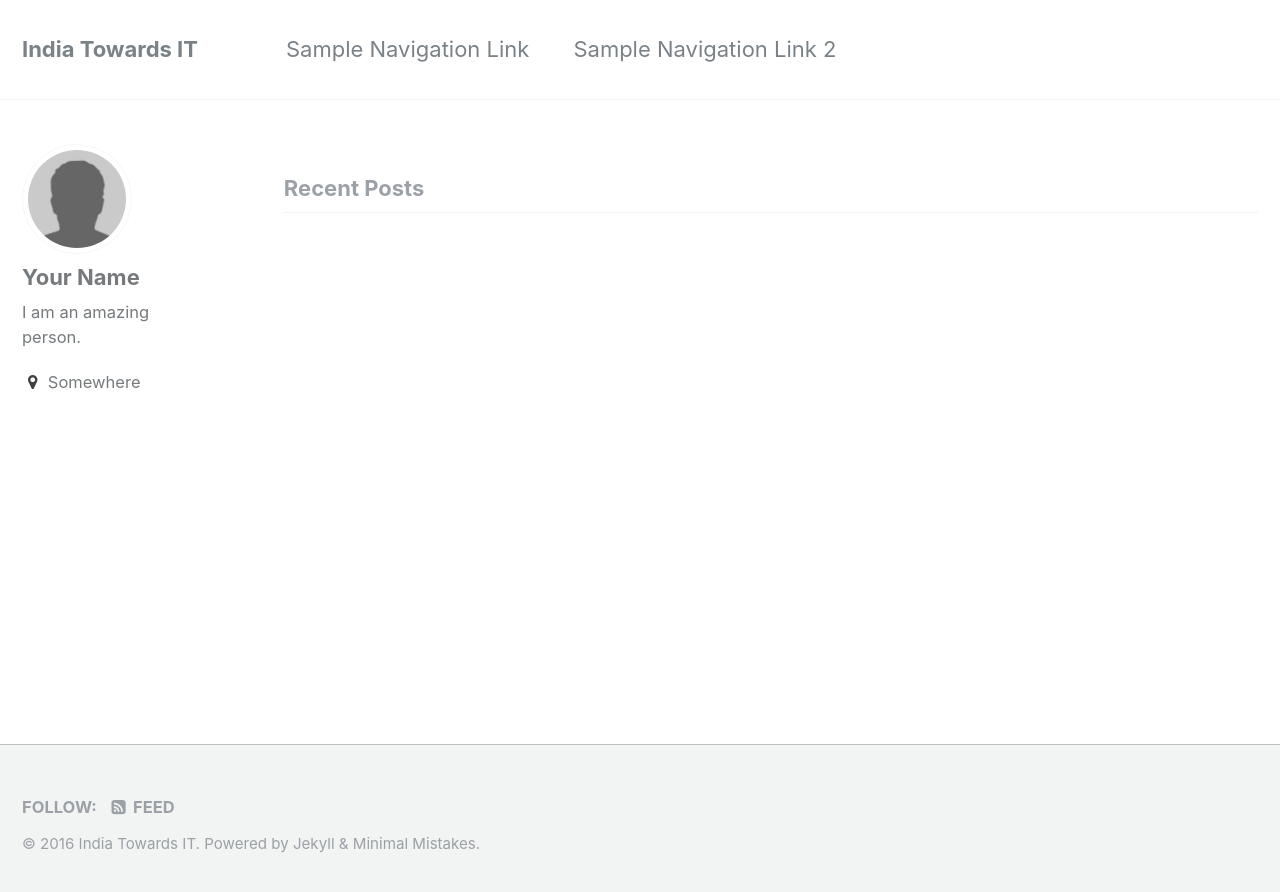
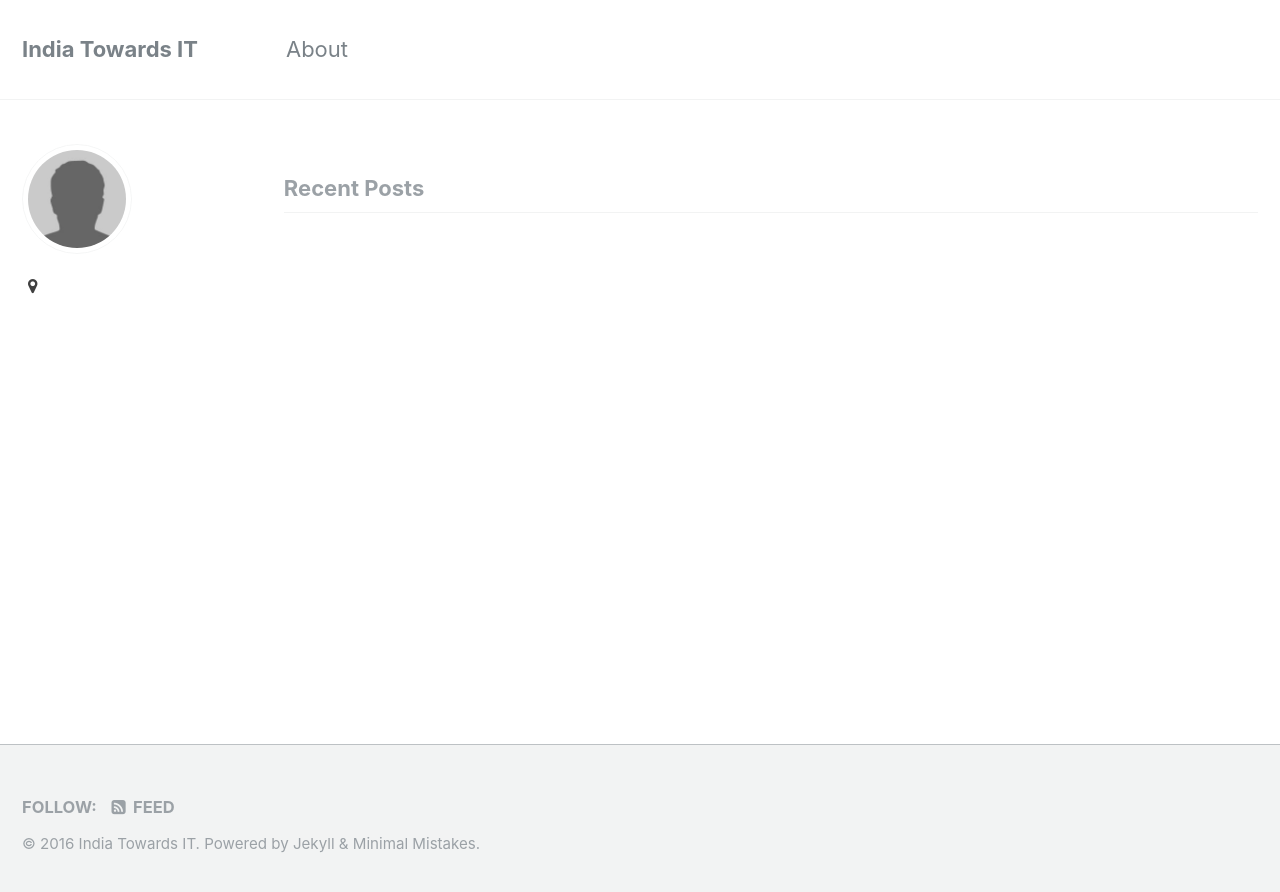
Before and after one commit to gursimar/codeIndia, a Jekyll site: the page built from index.html, in a window 1280 px wide. Shown: the top 892 px of the page. Built offline with Jekyll 4.4.1, drawn with Linux system fonts in a browser that asks for light colours; the list of posts is cut into pages by our own code.

Commit message:
config and nav

```diff
--- a/_config.yml
+++ b/_config.yml
@@ -10,7 +10,7 @@ locale                   : "en"
 title                    : "India Towards IT"
 title_separator          : "-"
 name                     : ""
-description              : "Bridging gap in IT education in India."
+description              : "Lets code for a better India."
 url                      : "http://www.indiatowardsit.org/"
 baseurl                  : # the subpath of your site, e.g. "/blog"
 repository               : "gursimar/indiaTowardsIT"
@@ -77,10 +77,10 @@ analytics:
 
 # Site Author
 author:
-  name             : "Your Name"
+  name             : ""
   avatar           : "bio-photo.jpg"
-  bio              : "I am an amazing person."
-  location         : "Somewhere"
+  bio              : ""
+  location         : ""
   email            :
   uri              :
   bitbucket        :
--- a/_data/navigation.yml
+++ b/_data/navigation.yml
@@ -1,7 +1,4 @@
 # main links links
 main:
-  - title: "Sample Navigation Link"
-    url: https://mmistakes.github.io/minimal-mistakes/docs/navigation/
-
-  - title: "Sample Navigation Link 2"
-    url: /
+  - title: "About"
+    url: /about/
```
